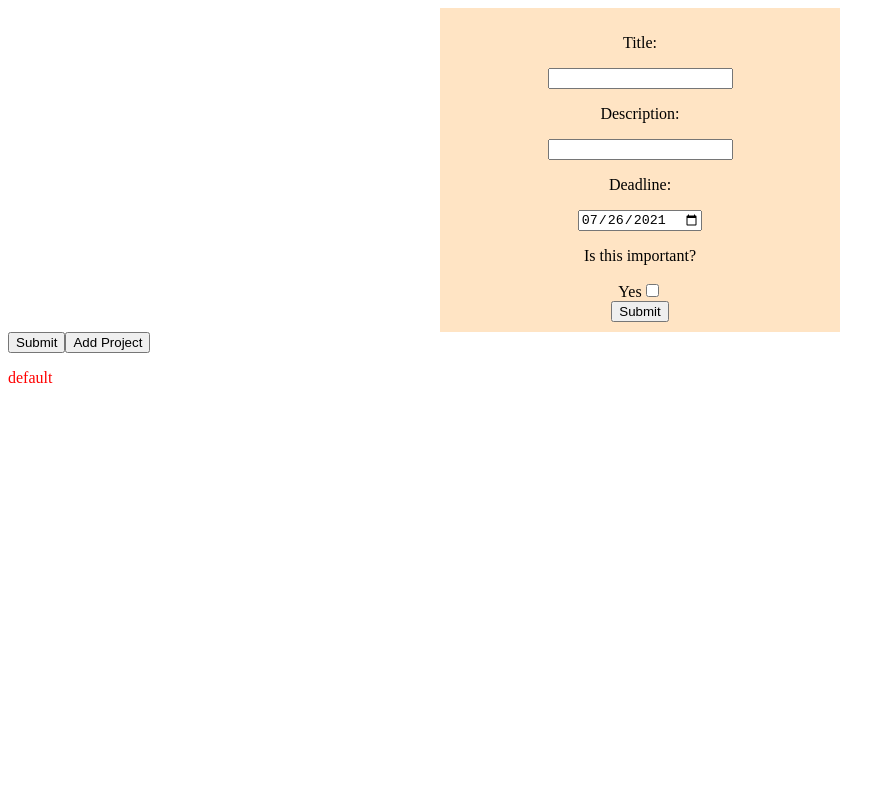
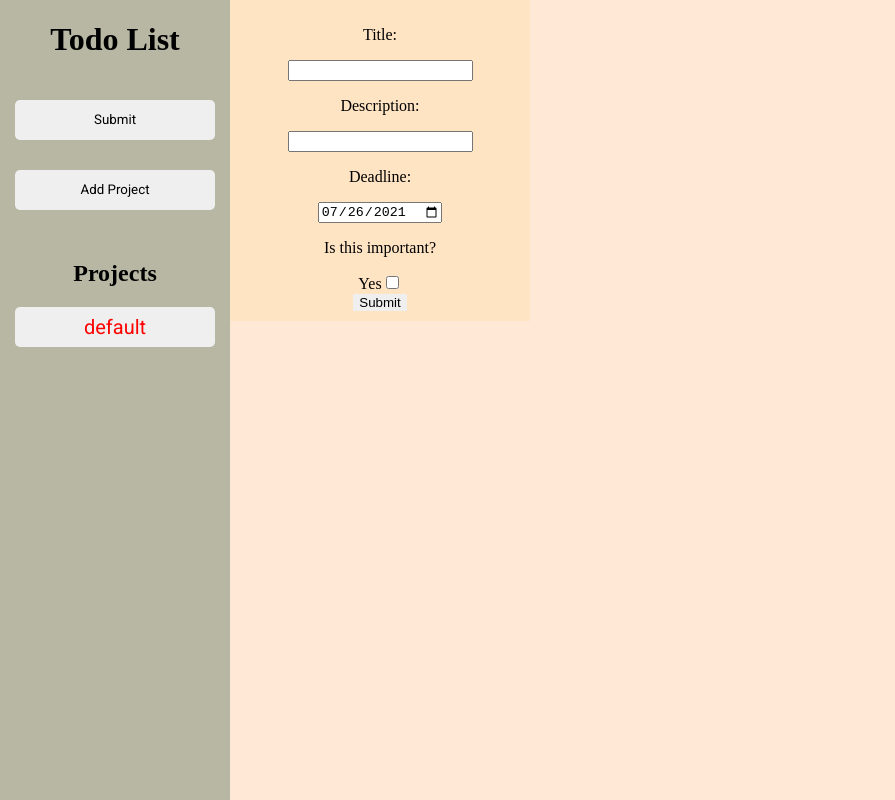
Before and after one commit to Vinsinned/todo-list, a website built with webpack: page dist/index.html in a window 1280 px wide. Both pictures are taken after a click on the button "Submit". Shown: the whole page, without its empty margins (0-895 px from the left). Built offline with nearby package versions, Linux system fonts and the light colour scheme.

Commit message:
style sidebar

```diff
--- a/src/index.js
+++ b/src/index.js
@@ -1,17 +1,45 @@
 import { todo } from "./todo.js";
 import { tab, createTab, currentTab } from "./tab.js"
 
+//prevents add project to activate when submit is already activated, and vice versa
+let active = false;
+
+const switchActive = () => {
+    const makeTrue = () => {
+        active = true;
+    }
+    const makeFalse  = () => {
+        active = false;
+    }
+    return {makeTrue, makeFalse};
+}
+
+//DOM sidebar
+let sidebar = document.createElement('div');
+sidebar.id = 'sidebar';
+document.body.appendChild(sidebar);
+
+let title = document.createElement('h1');
+title.textContent = 'Todo List';
+sidebar.appendChild(title);
+
 let button = document.createElement('button');
 button.textContent = 'Submit';
-document.body.appendChild(button);
+button.className = 'sidebar';
+button.style.cssText = 'margin-top: 20px;'
+sidebar.appendChild(button);
 
 let addProject = document.createElement('button');
 addProject.textContent = 'Add Project';
-document.body.appendChild(addProject);
+addProject.className = 'sidebar';
+sidebar.appendChild(addProject);
 
-let todoDiv = document.createElement('div');
+let projectHeader = document.createElement('h2');
+projectHeader.textContent = 'Projects';
+sidebar.appendChild(projectHeader);
+
 let content = document.querySelector('#content');
-content.appendChild(todoDiv);
+let sidebarSelect = document.querySelector('#sidebar');
 
 let defaultTab = tab('default');
 
@@ -24,4 +52,4 @@ addProject.addEventListener('click', () => {
     createTab();
 })
 
-export {todoDiv, content}
+export {content, sidebarSelect, active, switchActive}
--- a/src/style.css
+++ b/src/style.css
@@ -1,3 +1,4 @@
+@import url('https://fonts.googleapis.com/css2?family=Roboto&display=swap');
 form {
     display: block;
 }
@@ -7,6 +8,45 @@ form {
 #close {
     cursor: pointer;
 }
+#sidebar {
+    background-color: aqua;
+    width: 230px;
+    position: absolute;
+    height: 100%;
+    text-align: center;
+    overflow-y: auto;
+    background-color: #B7B7A4;
+}
+#content {
+    position: absolute;
+    margin-left: 250px;
+    width: 530px;
+    height: 610px;
+    overflow-y: auto;
+    margin-top: 20px;
+}
 .red {
     color: red
 }
+.sidebar {
+    width: 200px;
+    height: 40px;
+    margin-bottom: 30px;
+    font-family: 'Roboto', sans-serif;
+    border-radius: 5px;
+}
+#tabs {
+    margin-left: auto;
+    align-items: center;
+    font-size: 20px;
+}
+body {
+    margin: 0%;
+    background-color: #FFE8D6;
+}
+button {
+    border: none;
+}
+
+@media screen and (min-width: 961px) {
+}
--- a/src/tab.js
+++ b/src/tab.js
@@ -1,14 +1,15 @@
-import { content, todoDiv } from "./index.js";
-import { todo } from "./todo.js";
+import {content, sidebarSelect, active, switchActive} from "./index.js";
+import {todo} from "./todo.js";
 import "./style.css";
 
 let current;
 let currentTab = '';
 const tab = (name) => {
-    let createTab = document.createElement('p');
+    let createTab = document.createElement('button');
     createTab.id = 'tabs';
+    createTab.className = 'sidebar';
     createTab.textContent = name;
-    document.body.appendChild(createTab);
+    sidebarSelect.appendChild(createTab);
     let array = [];
     createTab.addEventListener('click', () => {
         currentTab = array;
@@ -21,8 +22,14 @@ const tab = (name) => {
     checkCurrent(createTab, current);
 }
 const createTab = () => {
+    if (active == false) {
+    let currentActive = switchActive();
+    currentActive.makeTrue();
     let div = document.createElement('div');
-    div.style.cssText = 'width: 250px; margin: auto; background-color: purple; text-align: center';
+    div.style.cssText = `width: 250px; background-color: purple; text-align: center;
+    position: absolute;
+    left: 230px;
+    top: 21%`;
 
     let info = document.createElement('p');
     let input = document.createElement('input');
@@ -45,12 +52,15 @@ const createTab = () => {
             div.removeChild(info);
             div.removeChild(input);
             div.removeChild(submit);
+            div.removeChild(divReminder);
             let newTab = tab(input.value);
+            currentActive.makeFalse();
             switchTabs();
         } else {
             divReminder.textContent = 'The text field is empty!';
         }
     });
+}
 }
 const switchTabs = () => {
     content.innerHTML = '';
--- a/src/todo.js
+++ b/src/todo.js
@@ -1,19 +1,23 @@
 import './style.css';
 //todoDiv
-import { content } from './index.js';
+import { content, active, switchActive } from './index.js';
 
 const todo = (currentTab) => {
     const createTodo = () => {
     let today = new Date();
+    if (active == false) {
+    let currentActive = switchActive();
+    currentActive.makeTrue();
     let div = document.createElement('div');
     div.id = 'prompt';
     div.style.cssText = `background-color: bisque;
-    width: 400px;
+    width: 300px;
     text-align: center;
     padding-top: 10px;
     padding-bottom: 10px;
-    margin: auto;
-    position: relative;`;
+    position: absolute;
+    margin-left: 230px;
+    top: 0%;`;
 
     let divReminder = document.createElement('div');
     divReminder.id = 'reminder';
@@ -53,7 +57,7 @@ const todo = (currentTab) => {
     priorityLabel.setAttribute('for', 'priority');
     priorityLabel.textContent = 'Yes';
 
-    content.appendChild(div);
+    document.body.appendChild(div);
     //Title
     div.appendChild(titleQuestion);
     div.appendChild(titleInput);
@@ -80,6 +84,7 @@ const todo = (currentTab) => {
             if (priorityInput.checked) {
                 form1Value = priorityInput.value;
             }
+            currentActive.makeFalse();
             startAppend(titleInput.value, descriptionInput.value, dateInput.value, form1Value);
         } else {
             divReminder.innerHTML = '';
@@ -92,6 +97,7 @@ const todo = (currentTab) => {
         }
     })
     }
+}
     //Called by startAppend
     const appendTodo = (i) => {
         let todoDiv = document.createElement('div');
@@ -188,6 +194,9 @@ const todo = (currentTab) => {
     }
     const modifyTodo = (index) => {
     let today = new Date();
+    if (active == false) {
+    let currentActive = switchActive();
+    currentActive.makeTrue();
     let div = document.createElement('div');
     div.id = 'prompt';
     div.style.cssText = `background-color: bisque;
@@ -196,7 +205,9 @@ const todo = (currentTab) => {
     padding-top: 10px;
     padding-bottom: 10px;
     margin: auto;
-    position: relative;`;
+    position: absolute;
+    left: 40%;
+    margin-top: 70px;`;
 
     let divReminder = document.createElement('div');
     divReminder.id = 'reminder';
@@ -263,8 +274,9 @@ const todo = (currentTab) => {
             if (priorityInput.checked) {
                 form1Value = priorityInput.value;
             }
+            currentActive.makeFalse();
             let array = [titleInput.value, descriptionInput.value, dateInput.value, form1Value]
-            currentTab.splice(index, 1, array);
+            currentActive.splice(index, 1, array);
             modifyAppend();
         } else {
             divReminder.innerHTML = '';
@@ -276,7 +288,8 @@ const todo = (currentTab) => {
             divReminder.appendChild(reminder);
         }
     })
-        }
+    }
+    }
     const editDiv = (deleteIcon) => {
         let index = deleteIcon.getAttribute('data-index');
         modifyTodo(index);
```
Also changed, not shown: dist/bundle.js, dist/index.html.
